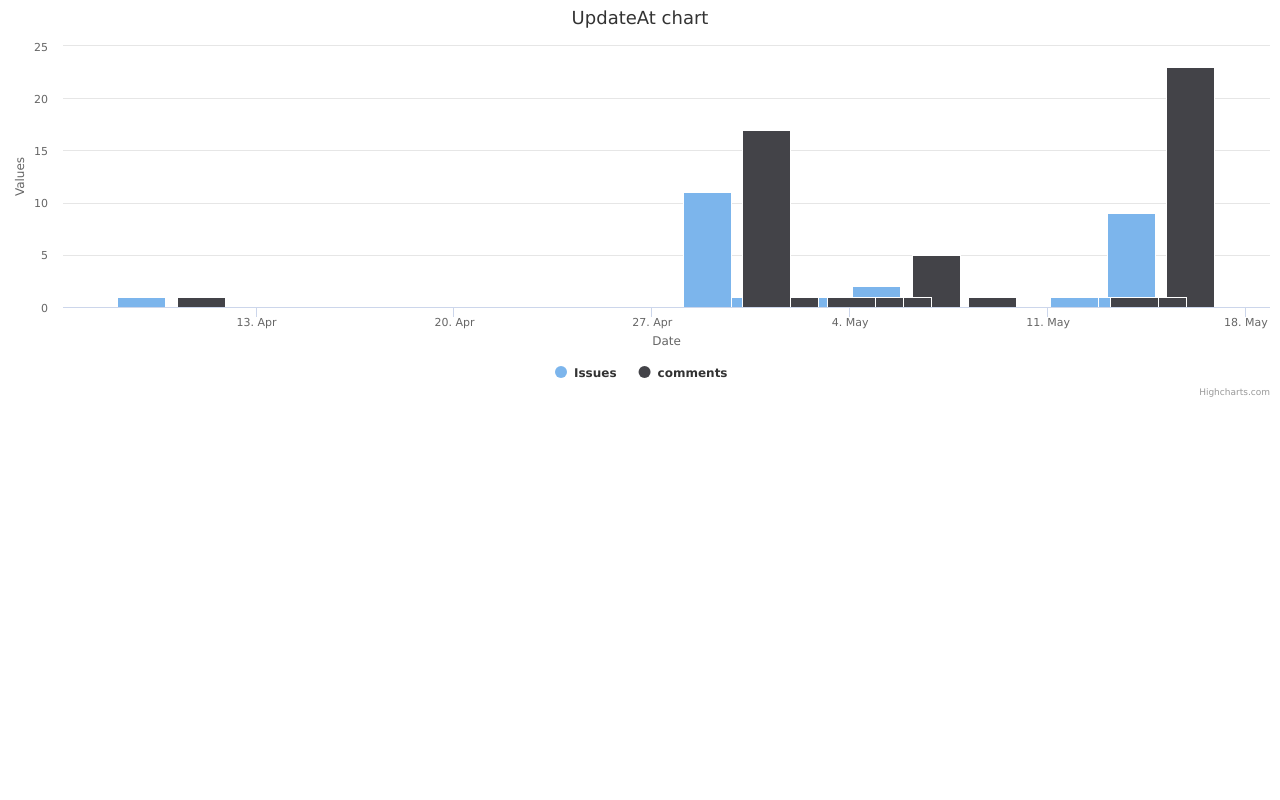
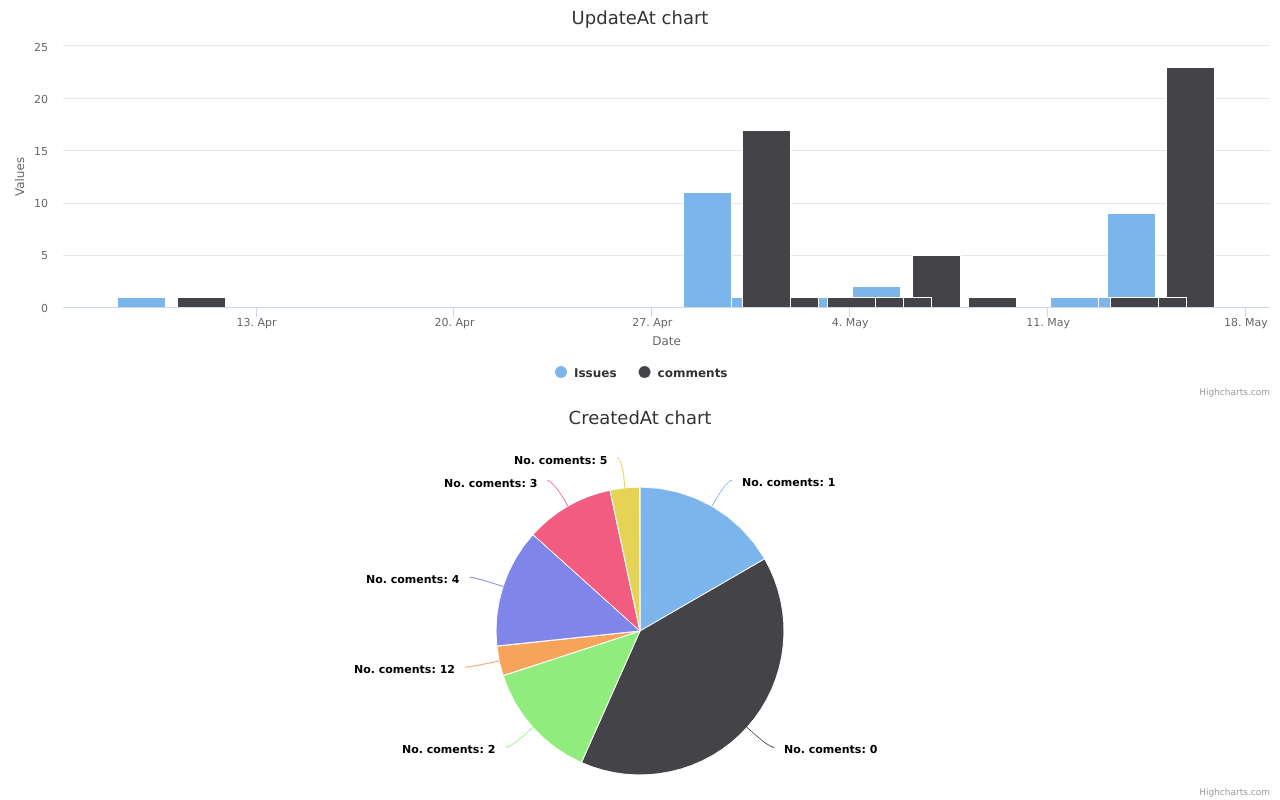
Before and after one commit to OmaritoAtPoly/nemesisReactProject, a React (Create React App) app: page / in a window 1280 px wide. Shown: the part 400-1200 px from the top of the page. Before the commit the page ends 800 px from the top, so only its background shows below. Built offline with nearby package versions, Linux system fonts and the light colour scheme.

Commit message:
add configurations to pie chart

```diff
--- a/src/components/Chart.tsx
+++ b/src/components/Chart.tsx
@@ -5,18 +5,13 @@ import * as React from "react";
 type Props = {
   series?: Highcharts.SeriesAbandsOptions[];
   title?: string;
+  tooltip: Highcharts.TooltipOptions;
 };
 
-const Chart: React.FC<Props> = ({ title, series = [] }) => {
+const Chart: React.FC<Props> = ({ title, series = [], tooltip }) => {
   const options: Highcharts.Options = {
     series,
-    chart: {
-      type: "column",
-    },
-    tooltip: {
-      headerFormat: "<b>{series.name}</b><br>",
-      pointFormat: "{point.x:%e. %b}: {point.y:.2f} issues",
-    },
+    tooltip,
     title: {
       text: title,
     },
--- a/src/containers/ColumnChart.tsx
+++ b/src/containers/ColumnChart.tsx
@@ -43,7 +43,8 @@ const ColumnChart = () => {
     value: "comments",
   });
 
-  const seriesCreatedAt = [
+  const seriesCreatedAt = useMemo(
+    () => [
       {
         type: "column" as any,
         data: dataCreatedAtIssues,
@@ -54,9 +55,12 @@ const ColumnChart = () => {
         data: dataCreatedAtComments,
         name: "comments",
       },
-  ];
+    ],
+    [dataCreatedAtIssues, dataCreatedAtComments]
+  );
 
-  const seriesUpdatedAt = [
+  const seriesUpdatedAt = useMemo(
+    () => [
       {
         type: "column" as any,
         data: dataUpdatedAtIssues,
@@ -67,12 +71,28 @@ const ColumnChart = () => {
         data: dataUpdateAtComments,
         name: "comments",
       },
-  ];
+    ],
+    [dataUpdatedAtIssues, dataUpdateAtComments]
+  );
 
   return (
     <>
-      <Chart title="CreatedAt chart" series={seriesCreatedAt} />
-      <Chart title="UpdateAt chart" series={seriesUpdatedAt} />
+      <Chart
+        title="CreatedAt chart"
+        series={seriesCreatedAt}
+        tooltip={{
+          headerFormat: "<b>{series.name}</b><br>",
+          pointFormat: "{point.x:%e. %b}: {point.y:.2f} issues",
+        }}
+      />
+      <Chart
+        title="UpdateAt chart"
+        series={seriesUpdatedAt}
+        tooltip={{
+          headerFormat: "<b>{series.name}</b><br>",
+          pointFormat: "{point.x:%e. %b}: {point.y:.2f} issues",
+        }}
+      />
     </>
   );
 };
--- /dev/null
+++ b/src/containers/PieChart.tsx
@@ -0,0 +1,55 @@
+import React, { useMemo, useState } from "react";
+import Chart from "../components/Chart";
+import { dataApi } from "../dataApi";
+import { useSumValuesByKey } from "../hooks";
+
+const PieChart = () => {
+  const [data] = useState(dataApi);
+
+  const dataColumnPrepared = useMemo(() => {
+    const comments = data.map(({ comments }) => ({ comments }));
+    return comments.map(({ comments }) => ({
+      comments,
+      amount: 1,
+    }));
+  }, [data]);
+
+  const { dataMap: dataComments } = useSumValuesByKey({
+    data: dataColumnPrepared,
+    key: "comments",
+    value: "amount",
+  });
+
+  const dataWithName = useMemo(() => {
+    return dataComments.map((elem) => ({
+      ...elem,
+      name: `No. coments: ${elem.x}`,
+    }));
+  }, [dataComments]);
+
+  const seriesCreatedAt = useMemo(() => {
+    return [
+      {
+        type: "pie" as any,
+        data: dataWithName,
+        name: "Comments",
+      },
+    ];
+  }, [dataWithName]);
+
+  return (
+    <>
+      <Chart
+        title="CreatedAt chart"
+        series={seriesCreatedAt}
+        tooltip={{
+          headerFormat: "<b>{series.name}</b><br>",
+          pointFormat:
+            "with {point.x:.0f} comments there are {point.y:.0f} issues",
+        }}
+      />
+    </>
+  );
+};
+
+export default PieChart;
--- a/src/pages/Dashboard.tsx
+++ b/src/pages/Dashboard.tsx
@@ -1,11 +1,13 @@
 import React from "react";
 import ColumnChart from "../containers/ColumnChart";
+import PieChart from "../containers/PieChart";
 
 const Dashboard = () => {
 
   return (
     <>
       <ColumnChart />
+      <PieChart />
     </>
   );
 };
```
Lines whose indentation alone changed are shown as unchanged.
